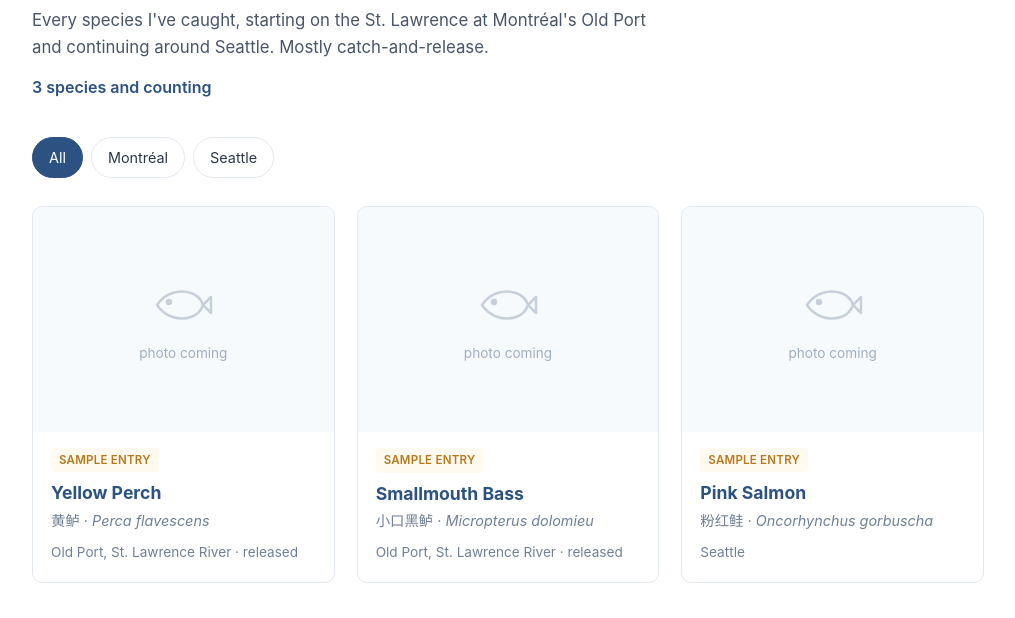
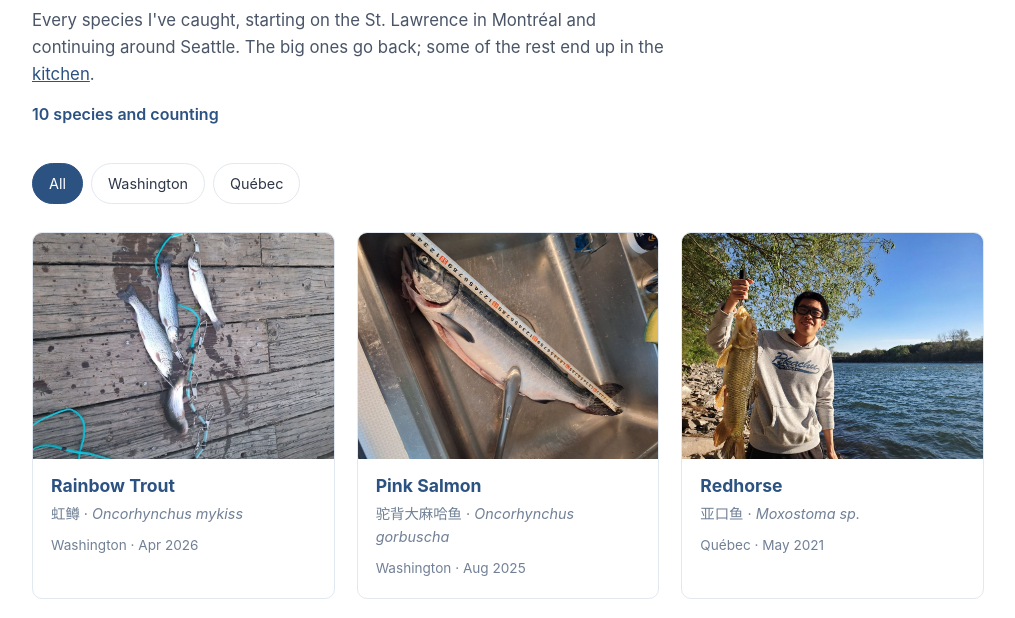
Before and after one commit to focussash/focussash.github.io, a plain HTML site: page fishing.html in a window 1280 px wide. Shown: the part 171-789 px from the top of the page, without its empty margins (132-1147 px from the left). Drawn offline with Linux system fonts and the light colour scheme.

Commit message:
Fill Fish Log with ten real catches and photos; crop photos to a fixed 4:3 frame
Co-Authored-By: Claude Opus 5.5 <noreply@anthropic.com>
Claude-Session: https://claude.ai/code/session_01CesiTtacdKuhREmAUQCLpW

```diff
--- a/extras.css
+++ b/extras.css
@@ -57,8 +57,8 @@ body {
 }
 .card:hover { transform: translateY(-3px); box-shadow: 0 10px 15px -3px rgba(0,0,0,0.06); border-color: var(--primary-color); }
 
-.photo { aspect-ratio: 4 / 3; background: var(--light-gray); position: relative; }
-.photo img { width: 100%; height: 100%; object-fit: cover; display: block; }
+.photo { aspect-ratio: 4 / 3; background: var(--light-gray); position: relative; overflow: hidden; }
+.photo img { position: absolute; inset: 0; width: 100%; height: 100%; object-fit: cover; display: block; }
 .photo .ph {
     position: absolute; inset: 0; display: grid; place-items: center;
     color: #a0aec0; font-size: 0.85rem; text-align: center; padding: 12px;
--- a/fishing.html
+++ b/fishing.html
@@ -24,7 +24,7 @@
     <main class="container">
         <section class="page-head">
             <h1>Fish Log</h1>
-            <p class="lede">Every species I've caught, starting on the St. Lawrence at Montréal's Old Port and continuing around Seattle. Mostly catch-and-release.</p>
+            <p class="lede">Every species I've caught, starting on the St. Lawrence in Montréal and continuing around Seattle. The big ones go back; some of the rest end up in the <a href="kitchen.html" style="color: var(--primary-color);">kitchen</a>.</p>
             <p class="stat" id="stat"></p>
         </section>
 
@@ -42,27 +42,39 @@
                spot, when, photo, note, released (true = catch-and-release).
        The entries marked sample: true are placeholders: replace or delete them. */
     const FISH = [
-        { en: 'Yellow Perch', zh: '黄鲈', sci: 'Perca flavescens', region: 'Montréal', spot: 'Old Port, St. Lawrence River', when: '', photo: '', note: '', released: true, sample: true },
-        { en: 'Smallmouth Bass', zh: '小口黑鲈', sci: 'Micropterus dolomieu', region: 'Montréal', spot: 'Old Port, St. Lawrence River', when: '', photo: '', note: '', released: true, sample: true },
-        { en: 'Pink Salmon', zh: '粉红鲑', sci: 'Oncorhynchus gorbuscha', region: 'Seattle', spot: '', when: '', photo: '', note: '', released: false, sample: true },
+        { en: 'Rainbow Trout', zh: '虹鳟', sci: 'Oncorhynchus mykiss', region: 'Washington', when: '2026-04', photo: 'rainbow-trout.jpg', note: '' },
+        { en: 'Pink Salmon', zh: '驼背大麻哈鱼', sci: 'Oncorhynchus gorbuscha', region: 'Washington', when: '2025-08', photo: 'pink-salmon.jpg', note: '' },
+        { en: 'Redhorse', zh: '亚口鱼', sci: 'Moxostoma sp.', region: 'Québec', when: '2021-05', photo: 'redhorse.jpg', note: '' },
+        { en: 'Lake Sturgeon', zh: '湖鲟', sci: 'Acipenser fulvescens', region: 'Québec', when: '2023-05', photo: 'lake-sturgeon.jpg', note: '' },
+        { en: 'Walleye', zh: '大眼梭鲈', sci: 'Sander vitreus', region: 'Québec', when: '2022-11', photo: 'walleye.jpg', note: '', pos: 'center 30%' },
+        { en: 'Yellow Perch', zh: '黄金鲈', sci: 'Perca flavescens', region: 'Québec', when: '2021-02', photo: 'yellow-perch.jpg', note: 'Through the ice.' },
+        { en: 'Squid', zh: '鱿鱼', sci: '', region: 'Washington', when: '2023-12', photo: 'squid.jpg', note: 'Not technically a fish.', pos: 'center 40%' },
+        { en: 'Rock Bass', zh: '岩鲈', sci: 'Ambloplites rupestris', region: 'Washington', when: '2024-05', photo: 'rock-bass.jpg', note: '' },
+        { en: 'Smallmouth Bass', zh: '小口黑鲈', sci: 'Micropterus dolomieu', region: 'Québec', when: '2023-08', photo: 'smallmouth-bass.jpg', note: '' },
+        { en: 'White Perch', zh: '白鲈', sci: 'Morone americana', region: 'Québec', when: '2023-03', photo: 'white-perch.jpg', note: 'Through the ice.', pos: 'center 35%' },
     ];
+
+    const MONTHS = ['Jan', 'Feb', 'Mar', 'Apr', 'May', 'Jun', 'Jul', 'Aug', 'Sep', 'Oct', 'Nov', 'Dec'];
+    const fmtWhen = w => {
+        const m = /^(\d{4})-(\d{2})$/.exec(w || '');
+        return m ? `${MONTHS[+m[2] - 1]} ${m[1]}` : (w || '');
+    };
 
     const FISH_SVG = '<svg viewBox="0 0 64 64" fill="none" stroke="currentColor" stroke-width="2.5" stroke-linejoin="round"><path d="M6 32c8-12 22-16 34-12 6 2 10 6 12 12-2 6-6 10-12 12-12 4-26 0-34-12z"/><path d="M52 32l8-8v16z"/><circle cx="18" cy="29" r="2" fill="currentColor"/></svg>';
 
     const esc = s => String(s ?? '').replace(/[&<>"']/g, c => ({ '&': '&amp;', '<': '&lt;', '>': '&gt;', '"': '&quot;', "'": '&#39;' }[c]));
 
     const photo = f => f.photo
-        ? `<img src="photos/fish/${esc(f.photo)}" alt="${esc(f.en)}" loading="lazy" onerror="this.replaceWith(Object.assign(document.createElement('div'),{className:'ph',textContent:'photo missing'}))">`
+        ? `<img src="photos/fish/${esc(f.photo)}" alt="${esc(f.en)}" loading="lazy"${f.pos ? ` style="object-position:${esc(f.pos)}"` : ''} onerror="this.replaceWith(Object.assign(document.createElement('div'),{className:'ph',textContent:'photo missing'}))">`
         : `<div class="ph"><div>${FISH_SVG}photo coming</div></div>`;
 
     const card = f => `
         <article class="card">
             <div class="photo">${photo(f)}</div>
             <div class="body">
-                ${f.sample ? '<span class="tag hold">sample entry</span>' : ''}
                 <h3>${esc(f.en)}</h3>
                 <div class="alt">${esc(f.zh)}${f.zh && f.sci ? ' · ' : ''}<span class="sci">${esc(f.sci)}</span></div>
-                <div class="meta">${[f.spot || f.region, f.when, f.released ? 'released' : ''].filter(Boolean).map(esc).join(' · ')}</div>
+                <div class="meta">${[f.spot || f.region, fmtWhen(f.when), f.released ? 'released' : ''].filter(Boolean).map(esc).join(' · ')}</div>
                 ${f.note ? `<p class="note">${esc(f.note)}</p>` : ''}
             </div>
         </article>`;
```
Also changed, not shown: photos/fish/lake-sturgeon.jpg (added), photos/fish/pink-salmon.jpg (added), photos/fish/rainbow-trout.jpg (added), photos/fish/redhorse.jpg (added), photos/fish/rock-bass.jpg (added), photos/fish/smallmouth-bass.jpg (added), photos/fish/squid.jpg (added), photos/fish/walleye.jpg (added), photos/fish/white-perch.jpg (added), photos/fish/yellow-perch.jpg (added).
